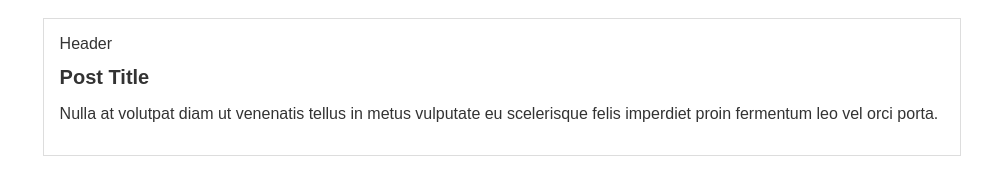
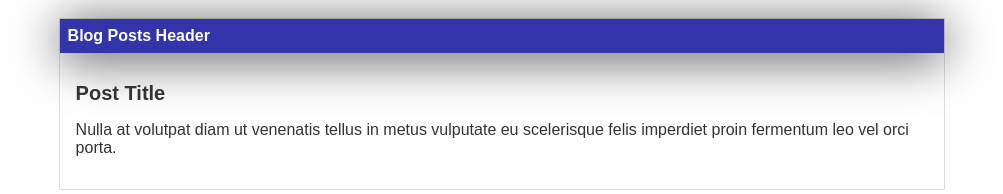
Before and after one commit to EdiPalom/hyperblog, a plain HTML site: page index.html in a window 1280 px wide. Shown: the whole page, without its empty margins (138-1141 px from the left). Drawn offline with Linux system fonts and the light colour scheme.

Commit message:
Page Header Finished

```diff
--- a/css/main.css
+++ b/css/main.css
@@ -8,13 +8,25 @@ body{
 
 #container{
     width: 70%;
-    padding: 1em;
+    padding: 0;
     text-align:left;
     border: 1px solid #ddd;
     margin: 0 auto;
-
 }
 
 #container h1{
     font-size: 20px;
 }
+
+#header{
+    background: #33a;
+    color: white;
+    margin: 0;
+    padding: 0.5em;
+    font-weight:bold;
+    box-shadow: 0px 5px 50px 0px rgba(0,0,0,0.75);
+}
+
+#post{
+    padding: 1em;
+}
--- a/index.html
+++ b/index.html
@@ -10,7 +10,7 @@
   <body>
     <div id="container">
       <div id="header">
-        Header
+        Blog Posts Header
       </div>
 
       <div id="post">
```
